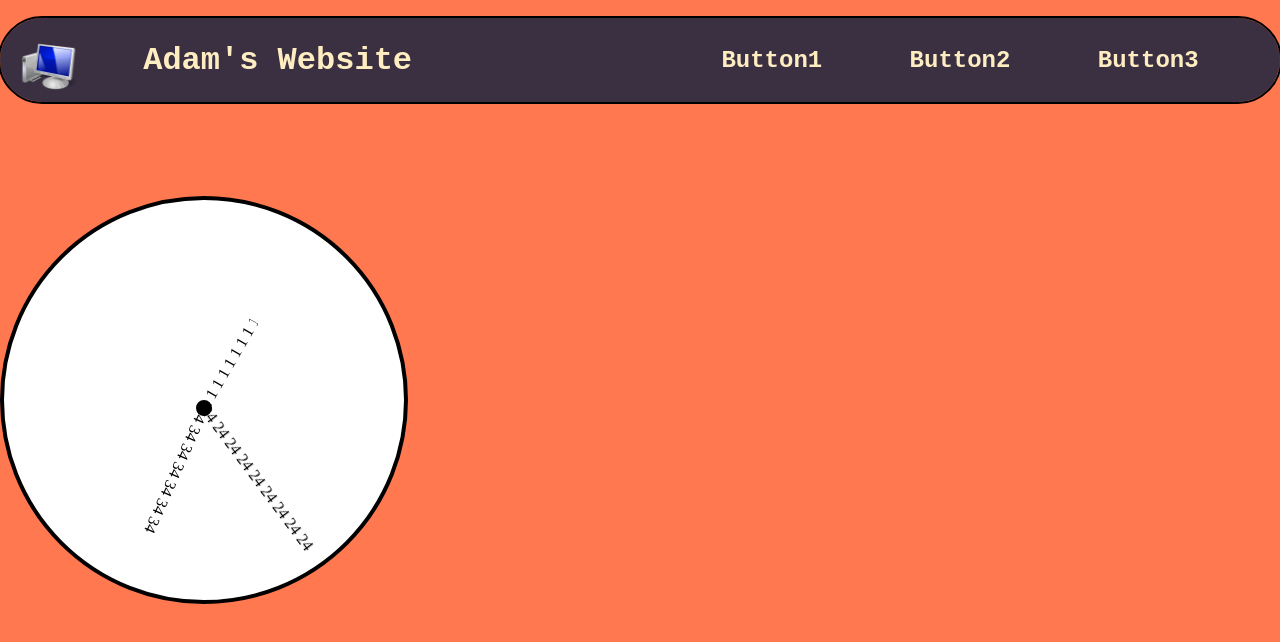
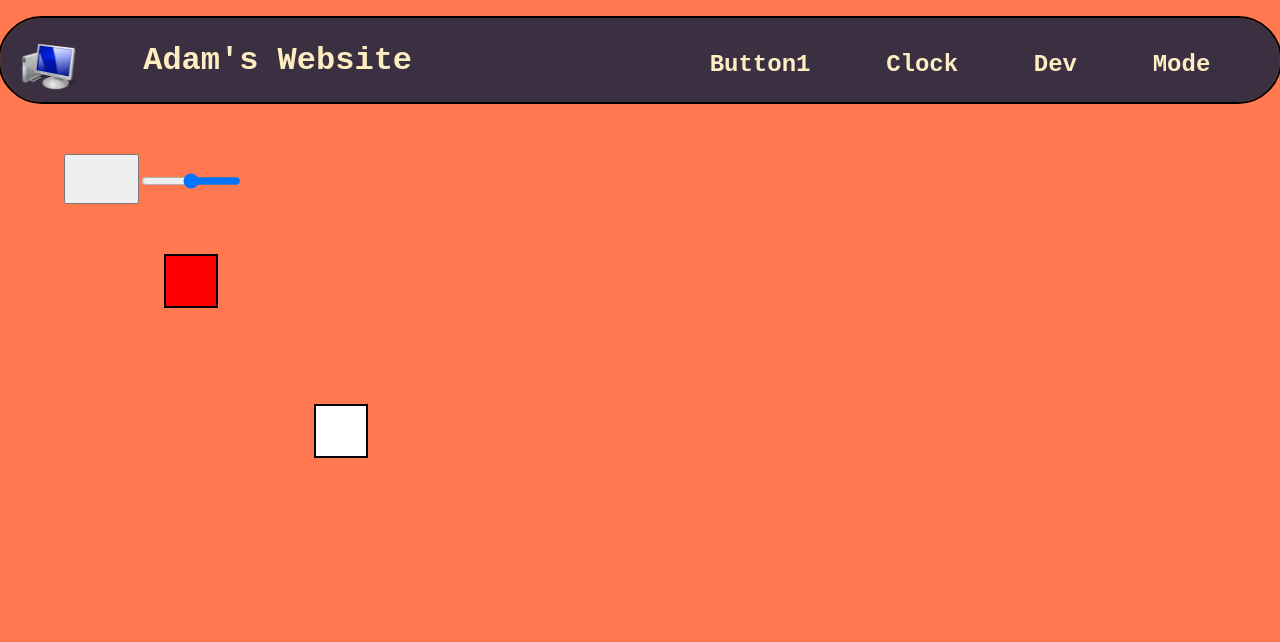
Before and after one commit to AdamCanard/react, a React app: page / in a window 1280 px wide. Shown: the top 642 px of the page. Built offline with nearby package versions, Linux system fonts and the light colour scheme.

Commit message:
added game loop and Screen restructure

```diff
--- a/src/App.js
+++ b/src/App.js
@@ -3,12 +3,13 @@ import { useState, useCallback, useEffect } from "react";
 
 import Clock from "./Clock";
 import Taskbar from "./Taskbar";
-import Grid from "./Grid";
+
+import Dev from "./Dev";
 
 const flexStyleCenter = {
   display: "flex",
-  width: "100vw",
-  height: "100vh",
+  width: "100%",
+  height: "100%",
   flexDirection: "column",
   placeContent: "center",
   textAlign: "center",
@@ -26,6 +27,12 @@ function App() {
 export default App;
 
 function Screen() {
+  const [gamer, setGamer] = useState(false);
+  const [color, setColor] = useState("#FFEDC2");
+  const [clock, setClock] = useState(false);
+  const [dev, setDev] = useState(true);
+  const compList = [clock, dev];
+
   const screenStyle = {
     display: "grid",
     width: "100vw",
@@ -47,11 +54,48 @@ function Screen() {
     alignItems: "center",
   };
 
+  const gamerMode = {
+    display: "flex",
+    width: "100%",
+    height: "100%",
+    justifyContent: "start",
+    textAlign: "center",
+    alignItems: "center",
+  };
+
+  function switchMode() {
+    setGamer(!gamer);
+  }
+  function changeColor() {
+    if (color === "#FFEDC2") {
+      setColor("#A6D274");
+    } else {
+      setColor("#FFEDC2");
+    }
+  }
+
+  function compClock() {
+    setClock(!clock);
+  }
+  function compDev() {
+    setDev(!dev);
+  }
+
   return (
     <div style={screenStyle}>
-      <div className="midCol" style={midCol}>
-        <Clock />
-        <Taskbar />
+      <div className="midCol" style={gamer ? gamerMode : midCol}>
+        <Taskbar
+          changeColor={changeColor}
+          clockOn={compClock}
+          switchMode={switchMode}
+          dev={compDev}
+          pass={gamer}
+          color={color}
+        />
+        <div style={flexStyleCenter}>
+          {clock ? <Clock /> : <></>}
+          {dev ? <Dev /> : <></>}
+        </div>
       </div>
     </div>
   );
--- a/src/Clock.js
+++ b/src/Clock.js
@@ -24,7 +24,7 @@ export default function Clock({ height, width }) {
     maxWidth: "100px",
     overflow: "hidden",
     whiteSpace: "nowrap",
-    transition: (hourAng===0)?"none":"1s",
+    transition: hourAng === 0 ? "none" : "1s",
   };
   const minuteStyle = {
     display: "inline-block",
@@ -38,8 +38,7 @@ export default function Clock({ height, width }) {
     maxWidth: "140px",
     overflow: "hidden",
     whiteSpace: "nowrap",
-    transition: (minuteAng===0)?"none":"1s",
-
+    transition: minuteAng === 0 ? "none" : "1s",
   };
   const secondStyle = {
     display: "inline-block",
@@ -53,7 +52,7 @@ export default function Clock({ height, width }) {
     maxWidth: "180px",
     overflow: "hidden",
     whiteSpace: "nowrap",
-    transition: (secondAng===0)?"none":"1s",
+    transition: secondAng === 0 ? "none" : "1s",
   };
 
   function useTime() {
@@ -81,7 +80,7 @@ export default function Clock({ height, width }) {
         border: "4px solid black",
         height: "400px",
         width: "400px",
-        position: "absolute",
+
         backgroundColor: "white",
       }}
     >
@@ -89,7 +88,6 @@ export default function Clock({ height, width }) {
         className="here"
         style={{
           position: "relative",
-
           placeContent: "center",
           textAlign: "center",
           paddingTop: "200px",
@@ -98,7 +96,15 @@ export default function Clock({ height, width }) {
         <div style={hourStyle}>{hourStr}</div>
         <div style={minuteStyle}>{minuteStr}</div>
         <div style={secondStyle}>{secondStr}</div>
-        <div style={{border:"8px solid black",width:"0px",left:"48%",borderRadius:"8px",position:"absolute"}}></div>
+        <div
+          style={{
+            border: "4px solid black",
+            width: "0px",
+            left: "49%",
+            borderRadius: "4px",
+            position: "absolute",
+          }}
+        ></div>
       </div>
     </div>
   );
--- /dev/null
+++ b/src/Dev.js
@@ -0,0 +1,129 @@
+import { useState, useEffect, useCallback } from "react";
+
+export default function Dev() {
+  return <Gameloop />;
+}
+
+function Gameloop() {
+  const [time, setTime] = useState(() => new Date());
+  const [x, setX] = useState(250);
+  const [y, setY] = useState(250);
+  const [guyX, setGuyX] = useState(100);
+  const [guyY, setGuyY] = useState(100);
+  const [pause, setPause] = useState(true);
+  const [speed, setSpeed] = useState(100);
+  const style = {
+    position: "absolute",
+    height: "50px",
+    width: "50px",
+    border: "2px black solid",
+    backgroundColor: "white",
+    color: "black",
+    marginTop: y,
+    marginLeft: x,
+    transition: ".1s",
+  };
+
+  const guyStyle = {
+    position: "absolute",
+    height: "50px",
+    width: "50px",
+    border: "2px black solid",
+    backgroundColor: "red",
+    color: "black",
+    marginTop: guyY,
+    marginLeft: guyX,
+    transition: ".2s",
+  };
+
+  function keyHandler(e) {
+    if (e.key === "ArrowUp") {
+      setY(y - 50);
+    } else if (e.key === "ArrowDown") {
+      setY(y + 50);
+    } else if (e.key === "ArrowRight") {
+      setX(x + 50);
+    } else if (e.key === "ArrowLeft") {
+      setX(x - 50);
+    } else {
+    }
+    moveGuy();
+  }
+
+  function moveGuy() {
+    if (pause) {
+    } else if (x == guyX && y == guyY) {
+      alert("caught");
+      setGuyX(100);
+      setGuyY(100);
+    } else {
+      if (x == guyX) {
+        if (y >= guyY) {
+          setGuyY(guyY + 10);
+        } else {
+          setGuyY(guyY - 10);
+        }
+      } else if (y == guyY) {
+        if (x >= guyX) {
+          setGuyX(guyX + 10);
+        } else {
+          setGuyX(guyX - 10);
+        }
+      } else {
+        if (y >= guyY) {
+          setGuyY(guyY + 10);
+        } else {
+          setGuyY(guyY - 10);
+        }
+        if (x >= guyX) {
+          setGuyX(guyX + 10);
+        } else {
+          setGuyX(guyX - 10);
+        }
+      }
+    }
+  }
+
+  useEffect(() => {
+    const id = setInterval(() => {
+      setTime(new Date());
+      moveGuy();
+    }, speed);
+    window.addEventListener("keydown", keyHandler);
+
+    return () => {
+      clearInterval(id);
+      window.removeEventListener("keydown", keyHandler);
+    };
+  });
+
+  function Pause() {
+    setPause(!pause);
+  }
+  return (
+    <div
+      style={{
+        display: "flex",
+        justifyContent: "flex-start",
+        height: "90%",
+        width: "90%",
+      }}
+    >
+      <button
+        style={{ height: "50px", width: "75px" }}
+        onClick={Pause}
+      ></button>
+      <input
+        style={{ height: "50px", width: "100px" }}
+        type="range"
+        min="0"
+        max="200"
+        defaultValue={100}
+        dir="rtl"
+        onInput={(e) => setSpeed(e.target.value)}
+      ></input>
+      <div style={style}> </div>
+      <div style={guyStyle}> </div>
+    </div>
+  );
+}
--- a/src/Taskbar.js
+++ b/src/Taskbar.js
@@ -1,9 +1,15 @@
 import { useState } from "react";
 import logo from "./Computer-icon.png";
 
-export default function Taskbar() {
-  const [color, setColor] = useState("#FFEDC2");
-  const style = {
+export default function Taskbar({
+  changeColor,
+  clockOn,
+  switchMode,
+  dev,
+  pass,
+  color,
+}) {
+  const TaskbarStyle = {
     display: "grid",
     gridTemplateColumns: "50% 50%",
     width: "100%",
@@ -14,27 +20,35 @@ export default function Taskbar() {
     borderRadius: 50,
   };
 
-  function changeButton1() {
-    if (color === "#FFEDC2") {
-      setColor("#A6D274");
-    } else {
-      setColor("#FFEDC2");
-    }
-  }
+  const SidebarStyle = {
+    display: "flex",
+    flexDirection: "column",
+    width: "20%",
+    height: "95%",
+    gridRow: 1,
+    justifyContent: "flex-start",
+    backgroundColor: "#3A3042",
+    outline: "2px black solid",
+    marginLeft: "5px",
+    borderRadius: 50,
+  };
+
   return (
-    <div className="temp " style={style}>
-      <Title title="Adam's Website" src={logo} />
-      <ButtonRow
-        button1={() => changeButton1()}
-        button2={() => console.log("button2")}
-        button3={() => alert("button3")}
+    <div className="temp " style={pass ? SidebarStyle : TaskbarStyle}>
+      <Title title="Adam's Website" src={logo} pass={pass} />
+      <ButtonGroup
+        button1={changeColor}
+        button2={clockOn}
+        button3={dev}
+        button4={switchMode}
         color={color}
+        pass={pass}
       />
     </div>
   );
 }
 
-function Title({ title, src }) {
+function Title({ title, src, pass }) {
   const imageStyle = {
     height: "60px",
     width: "60px",
@@ -50,9 +64,9 @@ function Title({ title, src }) {
 
   const divStyle = {
     display: "flex",
-    flexDirection: "row",
+    flexDirection: pass ? "column" : "row",
     width: "100%",
-    height: "100%",
+    height: pass ? "35%" : "100%",
     alignItems: "center",
   };
   return (
@@ -63,13 +77,14 @@ function Title({ title, src }) {
   );
 }
 
-function ButtonRow({ button1, button2, button3, color }) {
+function ButtonGroup({ button1, button2, button3, button4, color, pass }) {
   const divStyle = {
     display: "flex",
-    flexDirection: "row",
+    flexDirection: pass ? "column" : "row",
     height: "100%",
     width: "100%",
-    justifyContent: "space-Evenly",
+    justifyContent: pass ? "start" : "space-Evenly",
+    columnGap: pass ? "10px" : "",
   };
 
   const buttonStyle = {
@@ -79,6 +94,7 @@ function ButtonRow({ button1, button2, button3, color }) {
     fontSize: "1.5em",
     fontWeight: "700",
     color: color,
+    paddingTop: "10px",
   };
   return (
     <div style={divStyle}>
@@ -86,10 +102,13 @@ function ButtonRow({ button1, button2, button3, color }) {
         Button1
       </button>
       <button onClick={button2} style={buttonStyle}>
-        Button2
+        Clock
       </button>
       <button onClick={button3} style={buttonStyle}>
-        Button3
+        Dev
+      </button>
+      <button onClick={button4} style={buttonStyle}>
+        Mode
       </button>
     </div>
   );
--- a/webpack.config.js
+++ b/webpack.config.js
@@ -1,63 +1,56 @@
-const HtmlWebpackPlugin = require('html-webpack-plugin');
-const path = require('path');
+const HtmlWebpackPlugin = require("html-webpack-plugin");
+const path = require("path");
 
 module.exports = {
-    entry: './src/index.js',
-    mode: 'development',
+  entry: "./src/index.js",
+  mode: "development",
   output: {
-        path: path.resolve(__dirname, './dist'),
-        filename: 'index_bundle.js',
-        publicPath: "/"
+    path: path.resolve(__dirname, "./dist"),
+    filename: "index_bundle.js",
+    publicPath: "/",
   },
-    target: 'web',
+  target: "web",
   devServer: {
-        port: '5000',
+    port: "5000",
     static: {
-            directory: path.join(__dirname, 'public')
+      directory: path.join(__dirname, "public"),
     },
     open: false,
     hot: true,
     liveReload: true,
-        historyApiFallback:true,
+    historyApiFallback: true,
   },
   resolve: {
-        extensions: ['.js', '.jsx', '.json'],
-        fallback:{
-            "fs":false,
-            "path":false
-        }
+    extensions: [".js", ".jsx", ".json"],
+    fallback: {
+      fs: false,
+      path: false,
+    },
   },
   module: {
     rules: [
       {
         test: /\.(js|jsx)$/,
         exclude: /node_modules/,
-                use: [
-                    'babel-loader',
-                ],
-
+        use: ["babel-loader"],
       },
       {
         test: /\.css$/,
+        use: ["style-loader", "css-loader"],
+      },
+      {
+        test: /\.(png|jpe?g|gif)$/i,
         use: [
-                    'style-loader',
-                    'css-loader',
+          {
+            loader: "file-loader",
+          },
         ],
       },
-            {
-                test:/\.(png|jpe?g|gif)$/i,
-                use:[
-                    {
-                        loader:'file-loader'
-                    }
-                ]
-            }
-
     ],
   },
   plugins: [
     new HtmlWebpackPlugin({
-            template: path.join(__dirname, 'public', 'index.html')
-        })
-    ]
+      template: path.join(__dirname, "public", "index.html"),
+    }),
+  ],
 };
```
Lines whose indentation alone changed are shown as unchanged.
